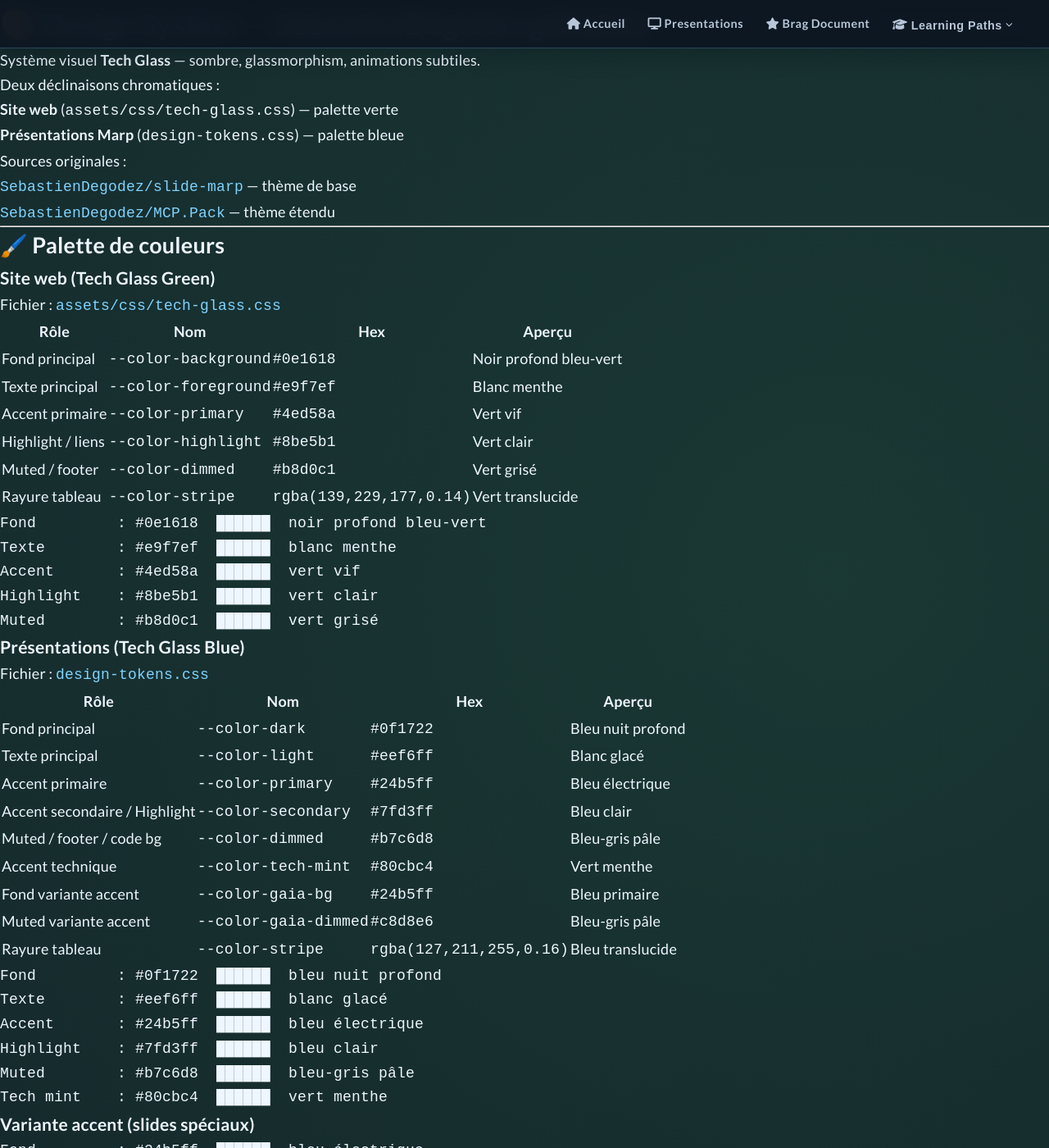
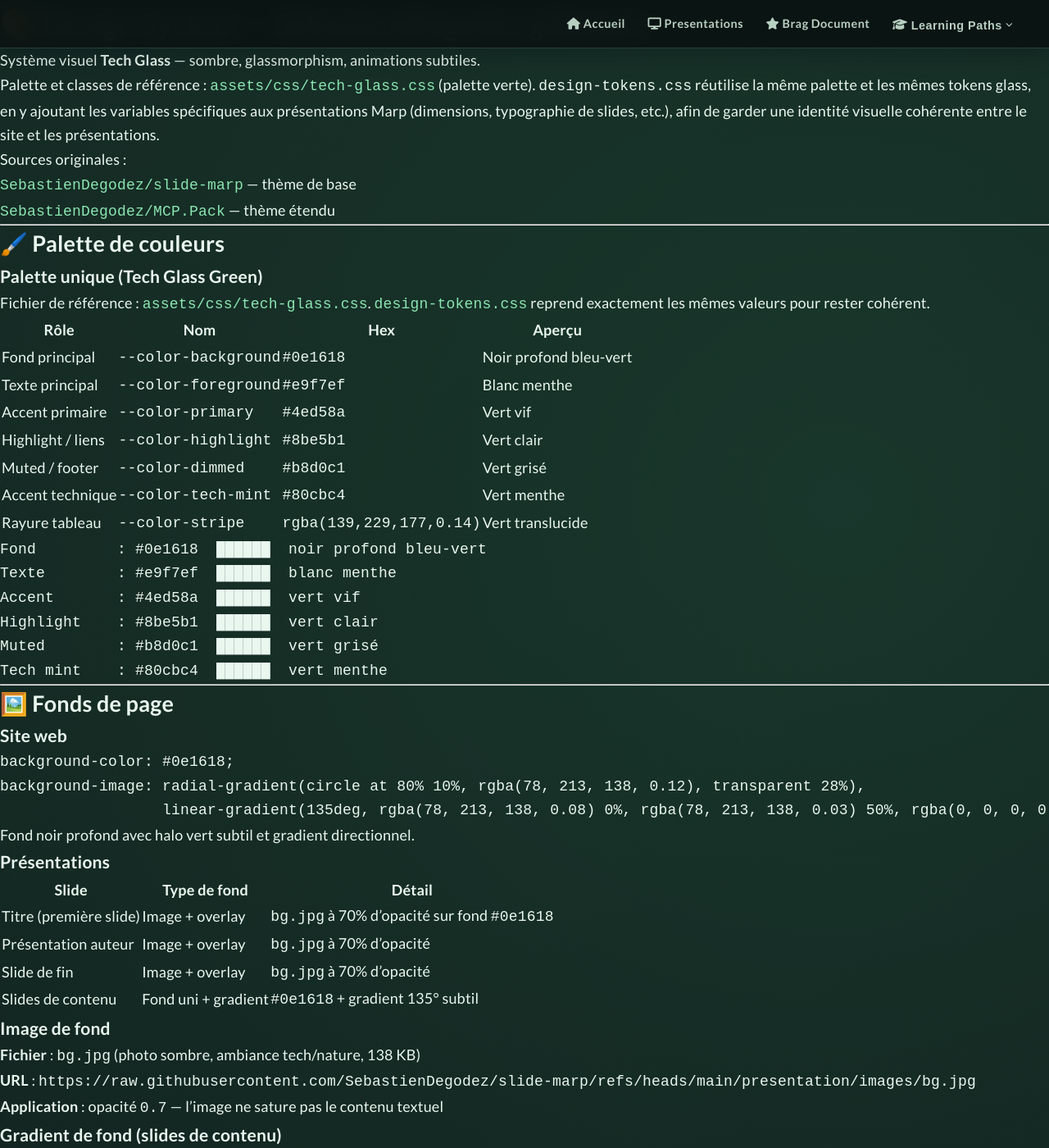
Before and after one commit to SebastienDegodez/SebastienDegodez.github.io, a Jekyll site: the page built from DESIGN.md, in a window 1280 px wide and 1400 px high. Shown: the whole window at 82% size. Built offline with Jekyll 4.4.1, drawn with Linux system fonts in a browser that asks for light colours; our own code applies the rules of GitHub Pages for plain Markdown files; some of the changed text lies outside the part shown.

Commit message:
Align design-tokens.css palette and docs with tech-glass.css (#9)
Co-authored-by: copilot-swe-agent[bot] <198982749+Copilot@users.noreply.github.com>

````diff
--- a/DESIGN.md
+++ b/DESIGN.md
@@ -2,9 +2,10 @@
 
 Système visuel **Tech Glass** — sombre, glassmorphism, animations subtiles.
 
-Deux déclinaisons chromatiques :
-- **Site web** (`assets/css/tech-glass.css`) — palette verte
-- **Présentations Marp** (`design-tokens.css`) — palette bleue
+Palette et classes de référence : [`assets/css/tech-glass.css`](./assets/css/tech-glass.css) (palette verte).
+`design-tokens.css` réutilise la même palette et les mêmes tokens glass, en y ajoutant les
+variables spécifiques aux présentations Marp (dimensions, typographie de slides, etc.), afin
+de garder une identité visuelle cohérente entre le site et les présentations.
 
 Sources originales :
 - [`SebastienDegodez/slide-marp`](https://github.com/SebastienDegodez/slide-marp) — thème de base
@@ -14,9 +15,10 @@ Sources originales :
 
 ## 🖌️ Palette de couleurs
 
-### Site web (Tech Glass Green)
+### Palette unique (Tech Glass Green)
 
-Fichier : [`assets/css/tech-glass.css`](./assets/css/tech-glass.css)
+Fichier de référence : [`assets/css/tech-glass.css`](./assets/css/tech-glass.css).
+[`design-tokens.css`](./design-tokens.css) reprend exactement les mêmes valeurs pour rester cohérent.
 
 | Rôle | Nom | Hex | Aperçu |
 |---|---|---|---|
@@ -25,6 +27,7 @@ Fichier : [`assets/css/tech-glass.css`](./assets/css/tech-glass.css)
 | Accent primaire | `--color-primary` | `#4ed58a` | Vert vif |
 | Highlight / liens | `--color-highlight` | `#8be5b1` | Vert clair |
 | Muted / footer | `--color-dimmed` | `#b8d0c1` | Vert grisé |
+| Accent technique | `--color-tech-mint` | `#80cbc4` | Vert menthe |
 | Rayure tableau | `--color-stripe` | `rgba(139,229,177,0.14)` | Vert translucide |
 
 ```
@@ -33,40 +36,7 @@ Texte        : #e9f7ef  ██████  blanc menthe
 Accent       : #4ed58a  ██████  vert vif
 Highlight    : #8be5b1  ██████  vert clair
 Muted        : #b8d0c1  ██████  vert grisé
-```
-
-### Présentations (Tech Glass Blue)
-
-Fichier : [`design-tokens.css`](./design-tokens.css)
-
-| Rôle | Nom | Hex | Aperçu |
-|---|---|---|---|
-| Fond principal | `--color-dark` | `#0f1722` | Bleu nuit profond |
-| Texte principal | `--color-light` | `#eef6ff` | Blanc glacé |
-| Accent primaire | `--color-primary` | `#24b5ff` | Bleu électrique |
-| Accent secondaire / Highlight | `--color-secondary` | `#7fd3ff` | Bleu clair |
-| Muted / footer / code bg | `--color-dimmed` | `#b7c6d8` | Bleu-gris pâle |
-| Accent technique | `--color-tech-mint` | `#80cbc4` | Vert menthe |
-| Fond variante accent | `--color-gaia-bg` | `#24b5ff` | Bleu primaire |
-| Muted variante accent | `--color-gaia-dimmed` | `#c8d8e6` | Bleu-gris pâle |
-| Rayure tableau | `--color-stripe` | `rgba(127,211,255,0.16)` | Bleu translucide |
-
-```
-Fond         : #0f1722  ██████  bleu nuit profond
-Texte        : #eef6ff  ██████  blanc glacé
-Accent       : #24b5ff  ██████  bleu électrique
-Highlight    : #7fd3ff  ██████  bleu clair
-Muted        : #b7c6d8  ██████  bleu-gris pâle
 Tech mint    : #80cbc4  ██████  vert menthe
-```
-
-### Variante accent (slides spéciaux)
-
-```
-Fond         : #24b5ff  ██████  bleu électrique
-Texte        : #eef6ff  ██████  blanc glacé
-Highlight    : #7fd3ff  ██████  bleu clair
-Muted        : #c8d8e6  ██████  bleu-gris pâle
 ```
 
 ---
@@ -86,10 +56,10 @@ background-image: radial-gradient(circle at 80% 10%, rgba(78, 213, 138, 0.12), t
 
 | Slide | Type de fond | Détail |
 |---|---|---|
-| Titre (première slide) | Image + overlay | `bg.jpg` à 70% d'opacité sur fond `#0f1722` |
+| Titre (première slide) | Image + overlay | `bg.jpg` à 70% d'opacité sur fond `#0e1618` |
 | Présentation auteur | Image + overlay | `bg.jpg` à 70% d'opacité |
 | Slide de fin | Image + overlay | `bg.jpg` à 70% d'opacité |
-| Slides de contenu | Fond uni + gradient | `#0f1722` + gradient 135° subtil |
+| Slides de contenu | Fond uni + gradient | `#0e1618` + gradient 135° subtil |
 
 ### Image de fond
 
@@ -102,10 +72,10 @@ background-image: radial-gradient(circle at 80% 10%, rgba(78, 213, 138, 0.12), t
 ```css
 background-image: linear-gradient(
   135deg,
-  rgba(136, 136, 136, 0)     0%,
-  rgba(136, 136, 136, 0.02)  50%,
-  rgba(255, 255, 255, 0)     50%,
-  rgba(255, 255, 255, 0.05) 100%
+  rgba(78, 213, 138, 0.08) 0%,
+  rgba(78, 213, 138, 0.03) 50%,
+  rgba(0, 0, 0, 0)    50%,
+  rgba(0, 0, 0, 0.2) 100%
 );
 ```
 > Effet très subtil, quasiment invisible — donne juste une légère profondeur aux slides.
@@ -194,9 +164,9 @@ Usage  : QR code centré
 ### Blocs de code (`pre`, `code`)
 
 ```
-Fond (code inline) : #b7c6d8  (--color-dimmed)
-Texte code inline  : #0f1722  (--color-dark)
-Fond pre           : #eef6ff  (--color-foreground)
+Fond (code inline) : #b8d0c1  (--color-dimmed)
+Texte code inline  : #0e1618  (--color-dark)
+Fond pre           : #e9f7ef  (--color-foreground)
 Police             : Fira Code, monospace
 Font-size inline   : 0.8 em  (Gaia natif)
 Font-size pre      : 0.6 em  (surcharge MCP.Pack)
@@ -208,15 +178,15 @@ border-radius      : aucun défini
 
 ```
 Padding  : 0 1 em
-Guillemets décoratifs (::before / ::after) : Times New Roman, bold, #b7c6d8
+Guillemets décoratifs (::before / ::after) : Times New Roman, bold, #b8d0c1
 ```
 
 ### Tableau
 
 ```
-Bordures  : 1 px solid #eef6ff
-En-tête   : fond #eef6ff, texte #0f1722
-Rayures   : rgba(127,211,255, 0.16)
+Bordures  : 1 px solid #e9f7ef
+En-tête   : fond #e9f7ef, texte #0e1618
+Rayures   : rgba(139,229,177, 0.14)
 ```
 
 ### Icônes
@@ -235,9 +205,9 @@ Usage   : <i class="fa-brands fa-github"></i>
 |---|---|
 | Arrondis | `6px` général (`--radius`), `10px` cards (`--radius-card`), `50%` avatars, `999px` chips |
 | Ombres | Glass shadow : `0 18px 60px rgba(0,0,0,0.42)` / hover `0 24px 70px rgba(0,0,0,0.55)` |
-| Bordures | Glass border : `rgba(139,229,177,0.22)` site / `rgba(127,211,255,0.26)` slides |
+| Bordures | Glass border : `rgba(139,229,177,0.22)` |
 | Glassmorphism | `backdrop-filter: blur(14px)` + fond semi-transparent + bordure lumineuse |
-| Couleur d'accentuation | Vert `#8be5b1` (site) / Bleu `#7fd3ff` (slides) pour les liens, `<strong>` |
+| Couleur d'accentuation | Vert `#8be5b1` pour les liens, `<strong>` |
 | Effet de fond | Radial gradient + overlay directionnel (site) / gradient 135° subtil (slides) |
 | Superposition image | `opacity: 0.7` pour laisser lisible le texte par-dessus |
 | Style global | **Tech Glass — sombre, glassmorphism, animations subtiles** |
@@ -264,18 +234,18 @@ Importer [`design-tokens.css`](./design-tokens.css) et utiliser les variables CS
 @import './design-tokens.css';
 
 body {
-  background-color: var(--color-background); /* #0f1722 */
-  color: var(--color-foreground);            /* #eef6ff */
+  background-color: var(--color-background); /* #0e1618 */
+  color: var(--color-foreground);            /* #e9f7ef */
   font-family: var(--font-sans);
   font-size: var(--font-size-base);
 }
 
-a { color: var(--color-link); }             /* #7fd3ff */
+a { color: var(--color-link); }             /* #8be5b1 */
 
 code {
   font-family: var(--font-mono);
-  background: var(--color-code-bg);          /* #b7c6d8 */
-  color: var(--color-code-text);             /* #0f1722 */
+  background: var(--color-code-bg);          /* #b8d0c1 */
+  color: var(--color-code-text);             /* #0e1618 */
 }
 ```
 
@@ -299,24 +269,24 @@ Classes utilitaires pour le glassmorphism :
 
 ### Tokens Glass V2
 
-| Token | Valeur (site) | Valeur (slides) |
-|---|---|---|
-| `--glass-bg` | `rgba(15,27,24,0.9)` | `rgba(17,28,40,0.88)` |
-| `--glass-bg-strong` | `rgba(10,20,18,0.95)` | `rgba(12,22,33,0.94)` |
-| `--glass-border` | `rgba(139,229,177,0.22)` | `rgba(127,211,255,0.26)` |
-| `--glass-border-strong` | `rgba(139,229,177,0.34)` | `rgba(127,211,255,0.4)` |
-| `--glass-highlight` | `rgba(233,247,239,0.12)` | `rgba(238,246,255,0.12)` |
-| `--glass-blur` | `14px` | `14px` |
-| `--glass-shadow` | `0 18px 60px rgba(0,0,0,0.42)` | idem |
-| `--glass-shadow-hover` | `0 24px 70px rgba(0,0,0,0.55)` | idem |
-| `--motion-fast` | `160ms ease` | idem |
-| `--motion-medium` | `260ms ease` | idem |
+| Token | Valeur |
+|---|---|
+| `--glass-bg` | `rgba(15,27,24,0.9)` |
+| `--glass-bg-strong` | `rgba(10,20,18,0.95)` |
+| `--glass-border` | `rgba(139,229,177,0.22)` |
+| `--glass-border-strong` | `rgba(139,229,177,0.34)` |
+| `--glass-highlight` | `rgba(233,247,239,0.12)` |
+| `--glass-blur` | `14px` |
+| `--glass-shadow` | `0 18px 60px rgba(0,0,0,0.42)` |
+| `--glass-shadow-hover` | `0 24px 70px rgba(0,0,0,0.55)` |
+| `--motion-fast` | `160ms ease` |
+| `--motion-medium` | `260ms ease` |
 
 ### En Figma
 
 Créer les styles de couleurs suivants :
 
-**Site web (vert) :**
+**Palette Tech Glass (vert) :**
 
 | Style | Hex |
 |---|---|
@@ -326,20 +296,9 @@ Créer les styles de couleurs suivants :
 | Accent/Primary | `#4ed58a` |
 | Accent/Highlight | `#8be5b1` |
 
-**Présentations (bleu) :**
-
-| Style | Hex |
-|---|---|
-| Background/Primary | `#0f1722` |
-| Background/Accent | `#24b5ff` |
-| Text/Primary | `#eef6ff` |
-| Text/Muted | `#b7c6d8` |
-| Accent/Primary | `#24b5ff` |
-| Accent/Highlight | `#7fd3ff` |
-
 Styles de texte :
-- **Heading 1** : Lato 900, 63 px, `#eef6ff`
-- **Heading 2** : Lato 900, 52 px, `#eef6ff`
-- **Body** : Lato 400, 35 px, `#eef6ff`, line-height 1.35
-- **Code** : Fira Code 400, 21 px, `#0f1722` sur fond `#b7c6d8`
-- **Footer** : Lato 400, 23 px, `#b7c6d8`
+- **Heading 1** : Lato 900, 63 px, `#e9f7ef`
+- **Heading 2** : Lato 900, 52 px, `#e9f7ef`
+- **Body** : Lato 400, 35 px, `#e9f7ef`, line-height 1.35
+- **Code** : Fira Code 400, 21 px, `#0e1618` sur fond `#b8d0c1`
+- **Footer** : Lato 400, 23 px, `#b8d0c1`
--- a/design-tokens.css
+++ b/design-tokens.css
@@ -2,6 +2,9 @@
  * Design Tokens — SebastienDegodez.github.io
  * Thème Tech Glass inspiré des présentations meetup
  * Utilisable en CSS natif ou importable dans Figma via un plugin tokens.
+ *
+ * Source de vérité : assets/css/tech-glass.css (palette & classes Tech Glass Green).
+ * Ce fichier réutilise les mêmes couleurs afin de rester cohérent avec le site.
  *
  * Source : SebastienDegodez/slide-marp & SebastienDegodez/MCP.Pack
  */
@@ -9,47 +12,49 @@
 :root {
   /* ─────────────────────────────────────────────────────────────
    * PALETTE DE COULEURS
+   * Alignée sur assets/css/tech-glass.css (Tech Glass Green)
    * ───────────────────────────────────────────────────────────── */
 
   /* Couleurs de base Tech Glass */
-  --color-light:     #eef6ff;
-  --color-dark:      #0f1722;
-  --color-primary:   #24b5ff;
-  --color-secondary: #7fd3ff;
+  --color-light:     #e9f7ef;
+  --color-dark:      #0e1618;
+  --color-primary:   #4ed58a;
+  --color-secondary: #8be5b1;
 
   /* Couleurs dérivées */
-  --color-dimmed:    #b7c6d8;
-  --color-stripe:    rgba(127, 211, 255, 0.16);
+  --color-dimmed:    #b8d0c1;
+  --color-stripe:    rgba(139, 229, 177, 0.14);
 
   /* Alias sémantiques (mode principal = invert/sombre) */
-  --color-background:        var(--color-dark);      /* #0f1722 */
-  --color-foreground:        var(--color-light);     /* #eef6ff */
-  --color-highlight:         var(--color-secondary); /* #7fd3ff */
-  --color-code-bg:           var(--color-dimmed);    /* #b7c6d8 */
-  --color-code-text:         var(--color-dark);      /* #0f1722 */
-  --color-pre-bg:            var(--color-foreground);/* #eef6ff */
-  --color-link:              var(--color-secondary); /* #7fd3ff */
-  --color-heading-strong:    var(--color-secondary); /* #7fd3ff */
-  --color-muted:             var(--color-dimmed);    /* #b7c6d8 */
+  --color-background:        var(--color-dark);      /* #0e1618 */
+  --color-foreground:        var(--color-light);     /* #e9f7ef */
+  --color-highlight:         var(--color-secondary); /* #8be5b1 */
+  --color-code-bg:           var(--color-dimmed);    /* #b8d0c1 */
+  --color-code-text:         var(--color-dark);      /* #0e1618 */
+  --color-pre-bg:            var(--color-foreground);/* #e9f7ef */
+  --color-link:              var(--color-secondary); /* #8be5b1 */
+  --color-heading-strong:    var(--color-secondary); /* #8be5b1 */
+  --color-muted:             var(--color-dimmed);    /* #b8d0c1 */
 
   /* Variante slide accent */
   --color-gaia-bg:           var(--color-primary);
   --color-gaia-fg:           var(--color-light);
   --color-gaia-highlight:    var(--color-secondary);
-  --color-gaia-dimmed:       #c8d8e6;
+  --color-gaia-dimmed:       var(--color-dimmed);
 
   /* Accent secondaire technique (inspire des slides meetup) */
   --color-tech-mint:         #80cbc4;
 
   /* ─────────────────────────────────────────────────────────────
    * TOKENS GLASS V2
+   * Alignés sur assets/css/tech-glass.css
    * ───────────────────────────────────────────────────────────── */
 
-  --glass-bg:                rgba(17, 28, 40, 0.88);
-  --glass-bg-strong:         rgba(12, 22, 33, 0.94);
-  --glass-border:            rgba(127, 211, 255, 0.26);
-  --glass-border-strong:     rgba(127, 211, 255, 0.4);
-  --glass-highlight:         rgba(238, 246, 255, 0.12);
+  --glass-bg:                rgba(15, 27, 24, 0.9);
+  --glass-bg-strong:         rgba(10, 20, 18, 0.95);
+  --glass-border:            rgba(139, 229, 177, 0.22);
+  --glass-border-strong:     rgba(139, 229, 177, 0.34);
+  --glass-highlight:         rgba(233, 247, 239, 0.12);
   --glass-shadow:            0 18px 60px rgba(0, 0, 0, 0.42);
   --glass-shadow-hover:      0 24px 70px rgba(0, 0, 0, 0.55);
   --glass-blur:              14px;
@@ -62,15 +67,15 @@
    * ───────────────────────────────────────────────────────────── */
 
   /* Fond principal des pages */
-  --bg-slide:        var(--color-dark);   /* #0f1722 */
+  --bg-slide:        var(--color-dark);   /* #0e1618 */
 
   /* Gradient subtil appliqué sur chaque section */
   --bg-gradient: linear-gradient(
     135deg,
-    rgba(136, 136, 136, 0)    0%,
-    rgba(136, 136, 136, 0.02) 50%,
-    rgba(255, 255, 255, 0)    50%,
-    rgba(255, 255, 255, 0.05) 100%
+    rgba(78, 213, 138, 0.08) 0%,
+    rgba(78, 213, 138, 0.03) 50%,
+    rgba(0, 0, 0, 0) 50%,
+    rgba(0, 0, 0, 0.2) 100%
   );
 
   /* Image de fond (slides titre / fin) */
````
